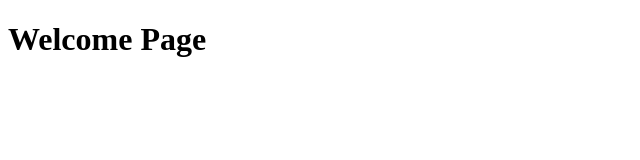
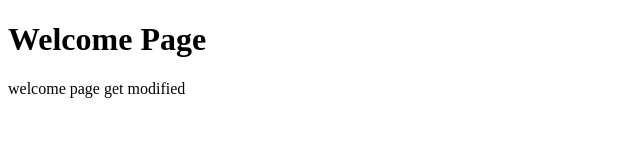
Before and after one commit to ReshmRajK/sample-project, a plain HTML site: page welcome.html in a window 1280 px wide. Shown: the whole page, without its empty margins (0-640 px from the left). Drawn offline with Linux system fonts and the light colour scheme.

Commit message:
welcome page modified

```diff
--- a/welcome.html
+++ b/welcome.html
@@ -3,5 +3,6 @@
   <head></head>
   <body>
     <h1>Welcome Page</h1>
+    <p>welcome page get modified</p>
   </body>
 </html>
```
